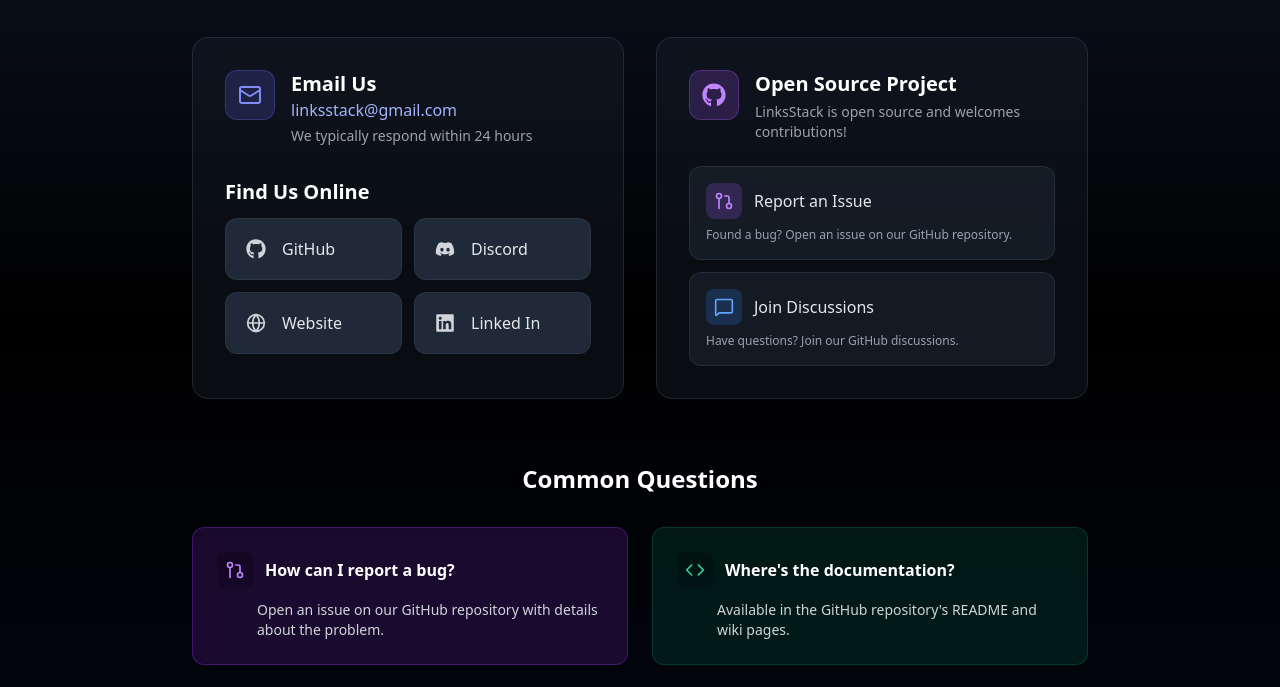
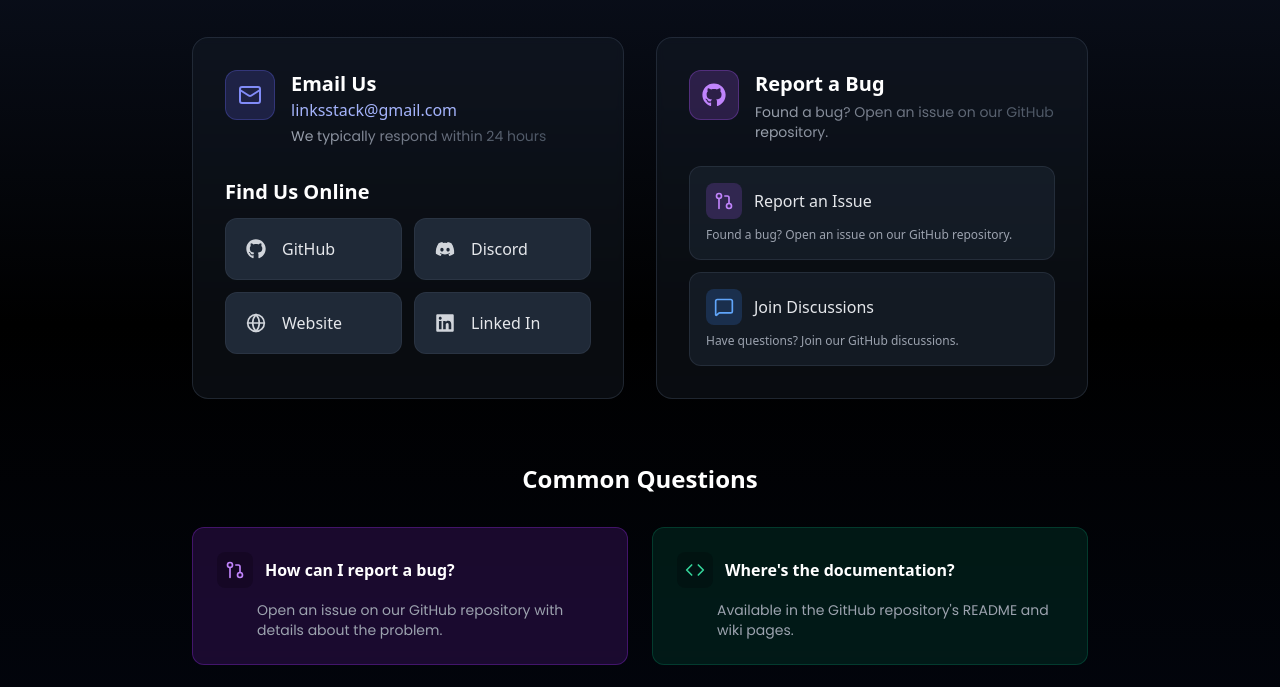
Before and after one commit to aprimr/LinksStack, a React (Vite) app: page /contact in a window 1280 px wide. Shown: the part 244-931 px from the top of the page. Built offline with nearby package versions, Linux system fonts and the light colour scheme; no server answers.

Commit message:
fix: styles in contact

```diff
--- a/src/pages/Contact.jsx
+++ b/src/pages/Contact.jsx
@@ -155,7 +155,7 @@
                   >
                     linksstack@gmail.com
                   </a>
-                  <p className="text-gray-400 mt-1 text-sm">
+                  <p className="bg-gradient-to-r from-gray-400 via-gray-500 to-gray-600 bg-clip-text text-transparent mt-1 text-sm font-poppins">
                     We typically respond within 24 hours
                   </p>
                 </div>
@@ -201,10 +201,10 @@
                 </div>
                 <div>
                   <h3 className="font-semibold text-lg sm:text-xl text-white">
-                    Open Source Project
+                    Report a Bug
                   </h3>
-                  <p className="text-gray-400 mt-1 text-sm">
-                    LinksStack is open source and welcomes contributions!
+                  <p className="bg-gradient-to-r from-gray-400 via-gray-500 to-gray-600 bg-clip-text text-transparent mt-1 text-sm font-poppins">
+                    Found a bug? Open an issue on our GitHub repository.
                   </p>
                 </div>
               </div>
@@ -284,7 +284,7 @@
                     {faq.question}
                   </h3>
                 </div>
-                <p className="text-gray-300 text-xs sm:text-sm pl-10">
+                <p className="text-gray-400 text-xs sm:text-sm pl-10 font-poppins">
                   {faq.answer}
                 </p>
               </motion.a>
```
